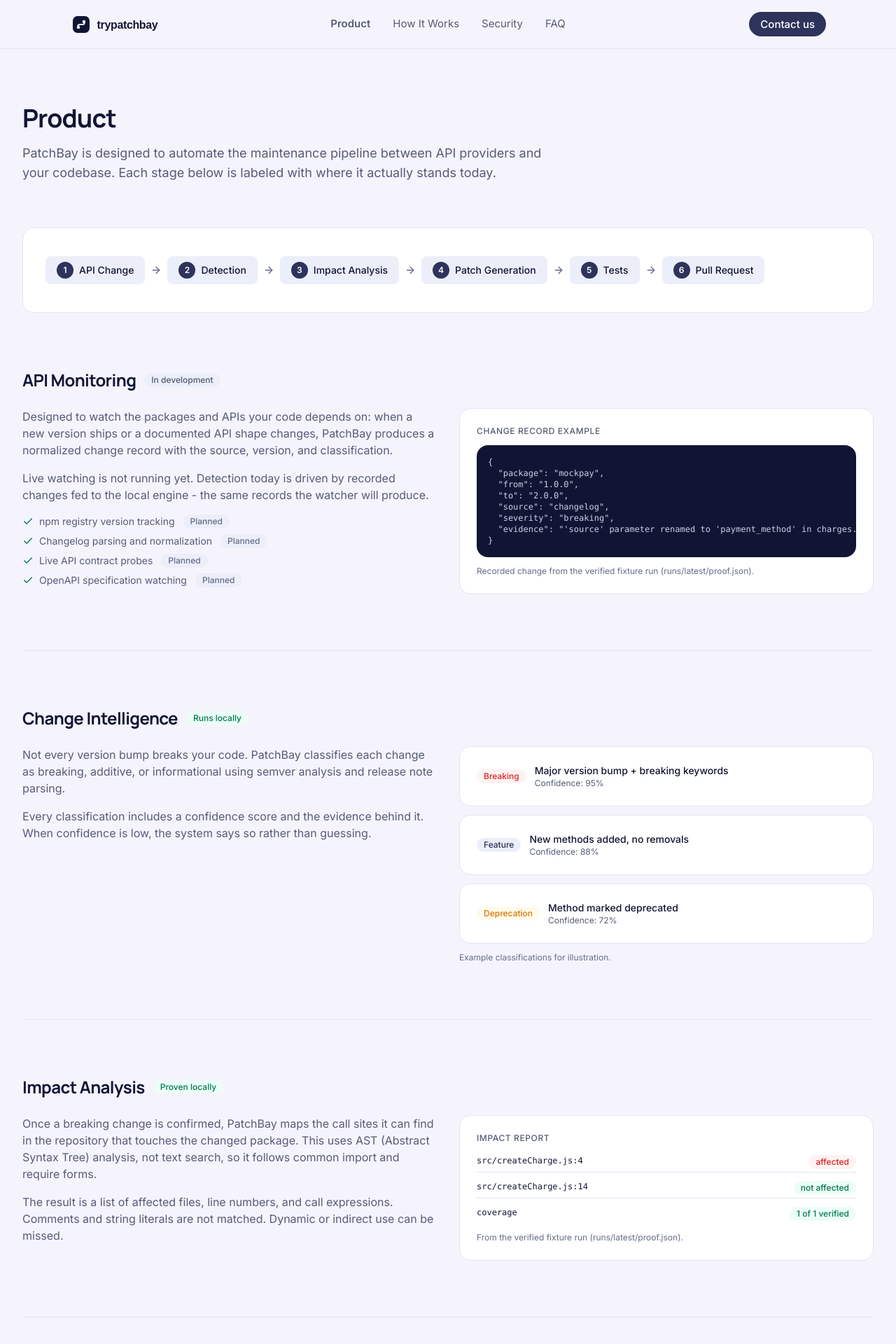
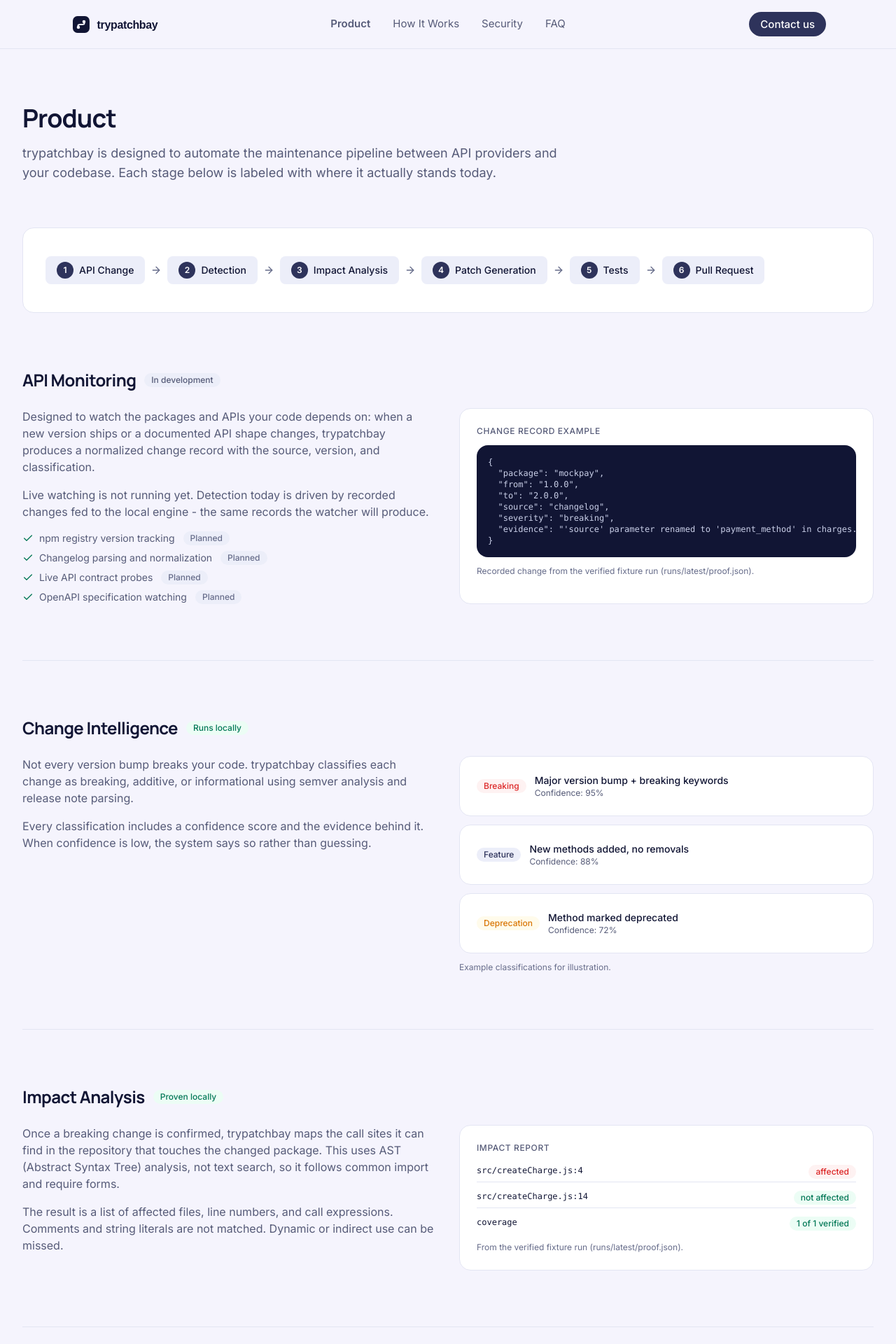
Before and after one commit to Nitish-1303/Patchversion, a Next.js app in the folder packages/site/: page /product in a window 1280 px wide. Shown: the top 1920 px of the page at 70% size. Built offline with nearby package versions, Linux system fonts and the light colour scheme.

Commit message:
Update page.tsx

```diff
--- a/packages/site/src/app/product/page.tsx
+++ b/packages/site/src/app/product/page.tsx
@@ -5,7 +5,7 @@
       <div className="max-w-3xl mb-16">
         <h1 className="text-4xl font-bold mb-4">Product</h1>
         <p className="text-lg text-text-secondary">
-          PatchBay is designed to automate the maintenance pipeline between API providers and your codebase.
+          trypatchbay is designed to automate the maintenance pipeline between API providers and your codebase.
           Each stage below is labeled with where it actually stands today.
         </p>
       </div>
@@ -41,7 +41,7 @@
           <div className="min-w-0">
             <p className="text-text-secondary mb-4">
               Designed to watch the packages and APIs your code depends on: when a new version
-              ships or a documented API shape changes, PatchBay produces a normalized change record
+              ships or a documented API shape changes, trypatchbay produces a normalized change record
               with the source, version, and classification.
             </p>
             <p className="text-text-secondary mb-4">
@@ -81,7 +81,7 @@
         <div className="grid md:grid-cols-2 gap-8">
           <div className="min-w-0">
             <p className="text-text-secondary mb-4">
-              Not every version bump breaks your code. PatchBay classifies each change as
+              Not every version bump breaks your code. trypatchbay classifies each change as
               breaking, additive, or informational using semver analysis and release note parsing.
             </p>
             <p className="text-text-secondary">
@@ -125,7 +125,7 @@
         <div className="grid md:grid-cols-2 gap-8">
           <div className="min-w-0">
             <p className="text-text-secondary mb-4">
-              Once a breaking change is confirmed, PatchBay maps the call sites it can find in the
+              Once a breaking change is confirmed, trypatchbay maps the call sites it can find in the
               repository that touches the changed package. This uses AST (Abstract Syntax Tree)
               analysis, not text search, so it follows common import and require forms.
             </p>
```
